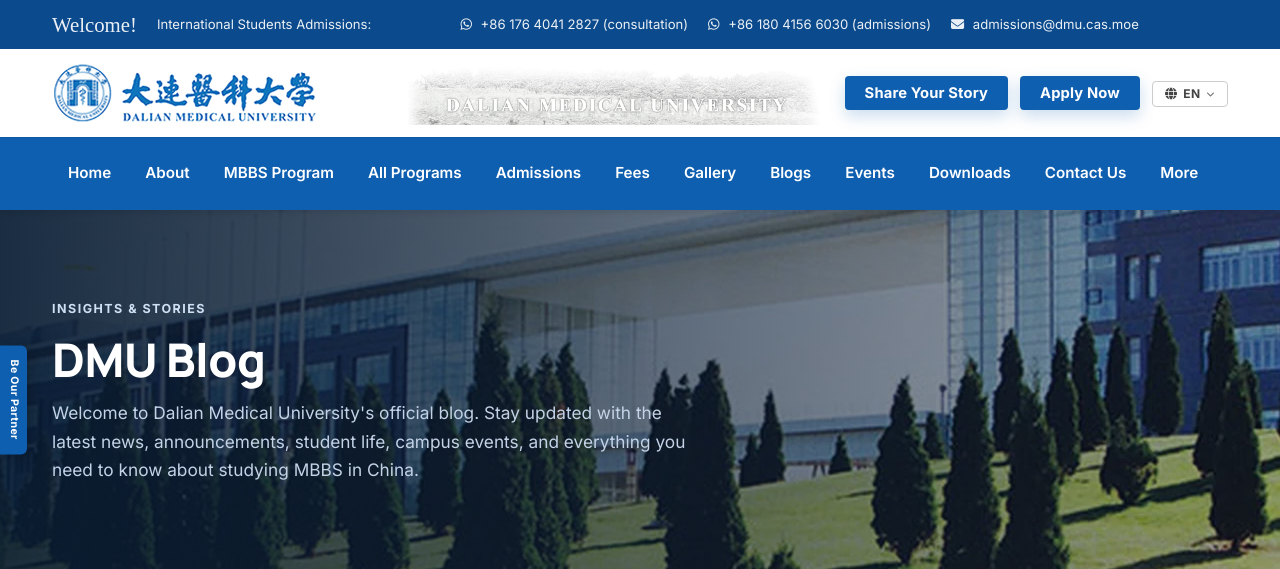
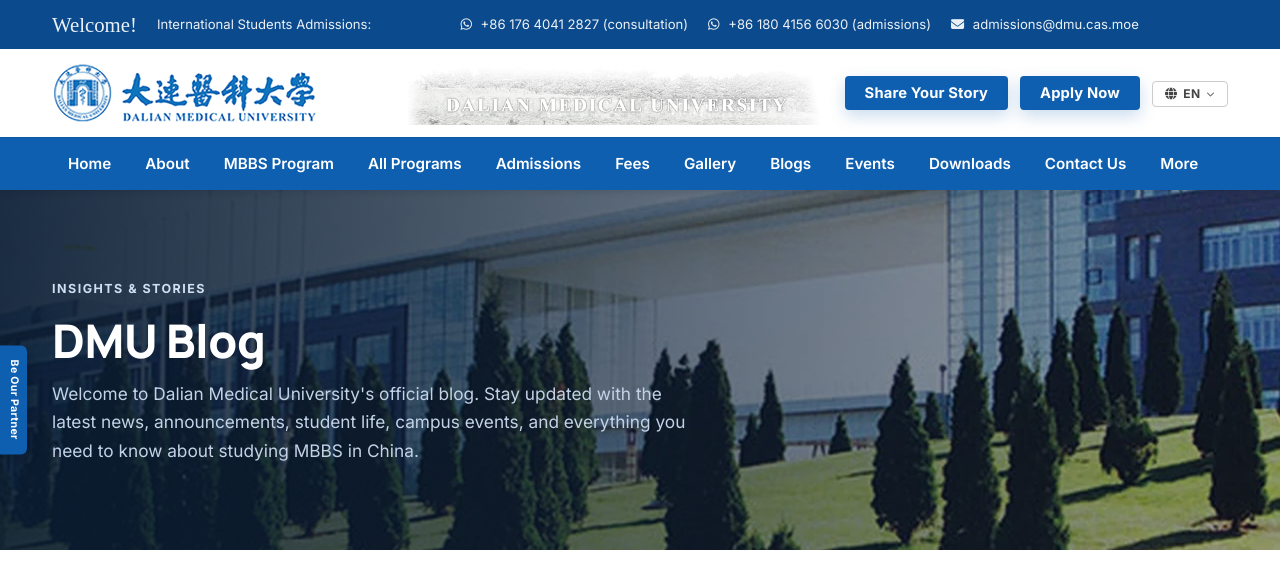
Before and after one commit to niaz8269/DMU, a Laravel app: page /blogs in a window 1280 px wide. Shown: the top 569 px of the page. Run offline with Laravel 12, Linux system fonts and the light colour scheme; data that the repository does not hold is empty; parts of the project's set-up code (start-up, migrations or seed data) failed here and were passed over; some libraries are stand-ins or nearby versions.

Commit message:
Menu bar: 40% less vertical padding

```diff
--- a/site/public/css/global.css
+++ b/site/public/css/global.css
@@ -1425,3 +1425,9 @@ table { max-width: 100%; }
     .main-navbar .nav-links > li > a, .main-navbar .nav-links > li > .nav-link, .main-navbar .nav-links > li > .nav-dd-toggle { padding-left: .55rem !important; padding-right: .55rem !important; font-size: .86rem; }
     .brand-bar .brand-actions { gap: .4rem; }
 }
+
+/* Blue menu bar: 40% less vertical padding and margin */
+.main-navbar { --bs-navbar-padding-y: .3rem; padding-top: .3rem; padding-bottom: .3rem; }
+.main-navbar .nav-links > li > a, .main-navbar .nav-links > li > .nav-link, .main-navbar .nav-links > li > .nav-dd-toggle {
+    margin-top: 3.6px !important; margin-bottom: 3.6px !important; padding-top: 6px !important; padding-bottom: 6px !important;
+}
```
